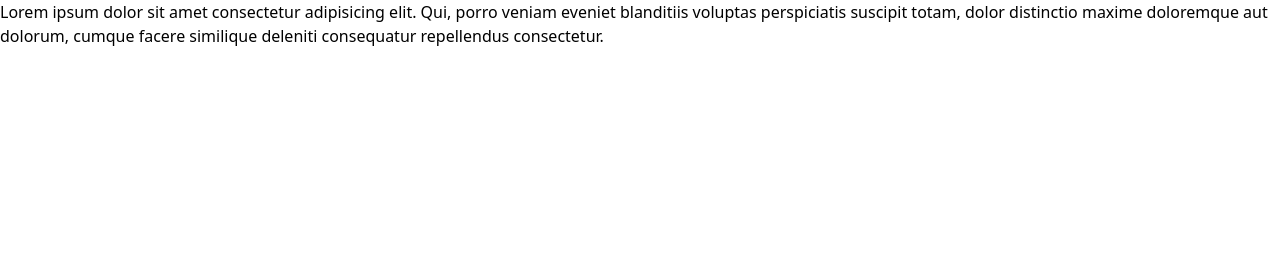
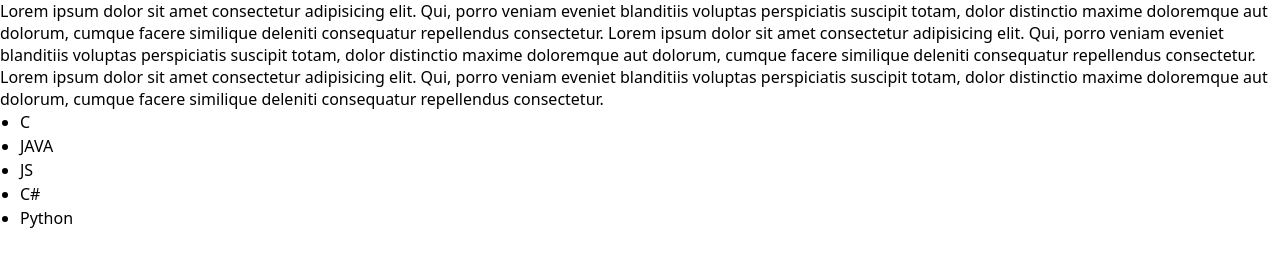
Before and after one commit to muhammadmueenarif/Master-Tailwind-CSS-from-A-to-Z, a website: page index.html in a window 1280 px wide. Drawn offline with nearby package versions, Linux system fonts and the light colour scheme.

Commit message:
line spacing, line height, list

```diff
--- a/index.html
+++ b/index.html
@@ -8,10 +8,22 @@
 </head>
 <body>
 
-   <p class="font-thin">
+   <p class="leading-snug">
+    Lorem ipsum dolor sit amet consectetur adipisicing elit. Qui, porro veniam eveniet blanditiis voluptas perspiciatis suscipit totam,
+    dolor distinctio maxime doloremque aut dolorum, cumque facere similique deleniti consequatur repellendus consectetur.
+    Lorem ipsum dolor sit amet consectetur adipisicing elit. Qui, porro veniam eveniet blanditiis voluptas perspiciatis suscipit totam,
+    dolor distinctio maxime doloremque aut dolorum, cumque facere similique deleniti consequatur repellendus consectetur.
     Lorem ipsum dolor sit amet consectetur adipisicing elit. Qui, porro veniam eveniet blanditiis voluptas perspiciatis suscipit totam,
     dolor distinctio maxime doloremque aut dolorum, cumque facere similique deleniti consequatur repellendus consectetur.
    </p>
 
+   <ul class="list-disc list-outside mx-5">
+    <li>C</li>
+    <li>JAVA</li>
+    <li>JS</li>
+    <li>C#</li>
+    <li>Python</li>
+   </ul>
+
 </body>
 </html>
```
Also changed, not shown: readme.txt.
